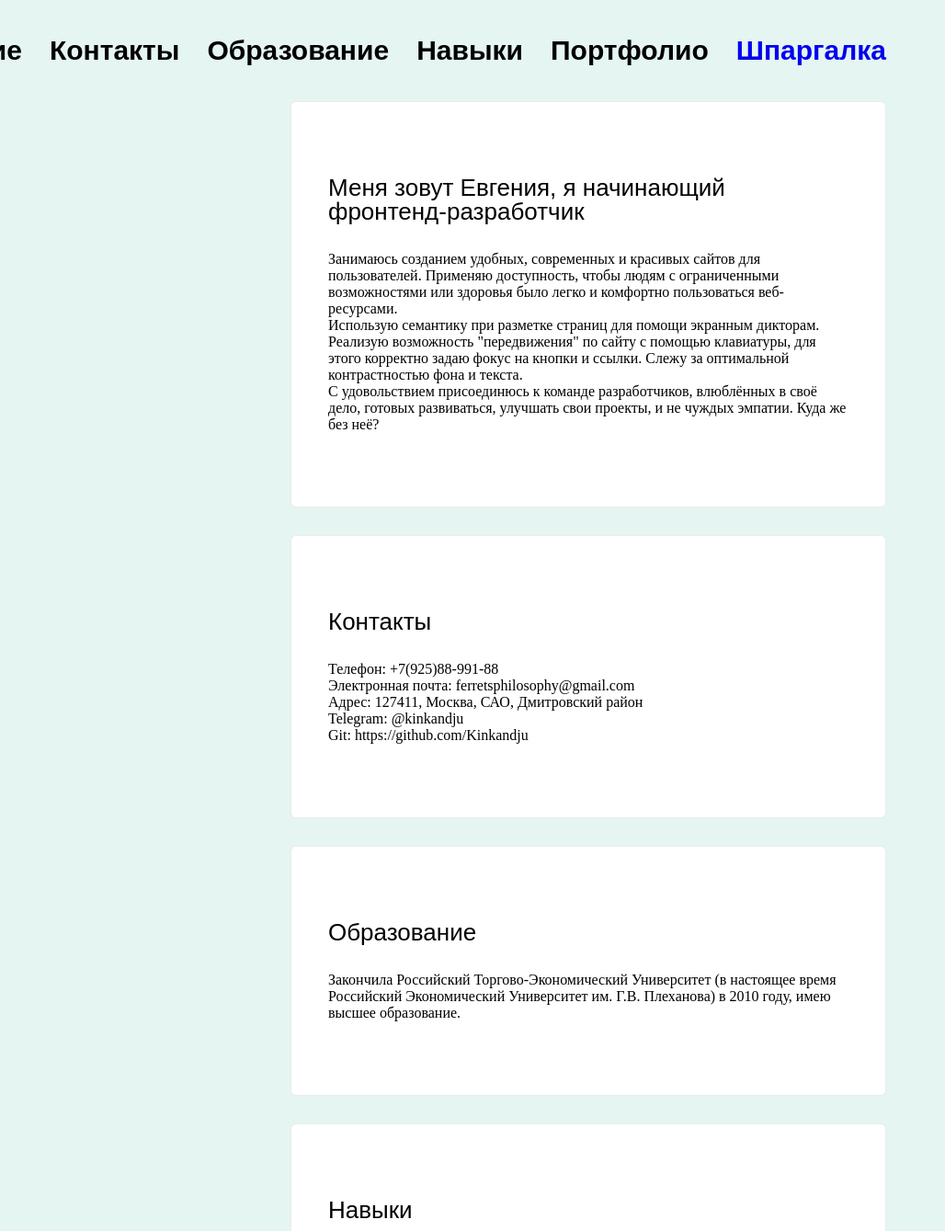
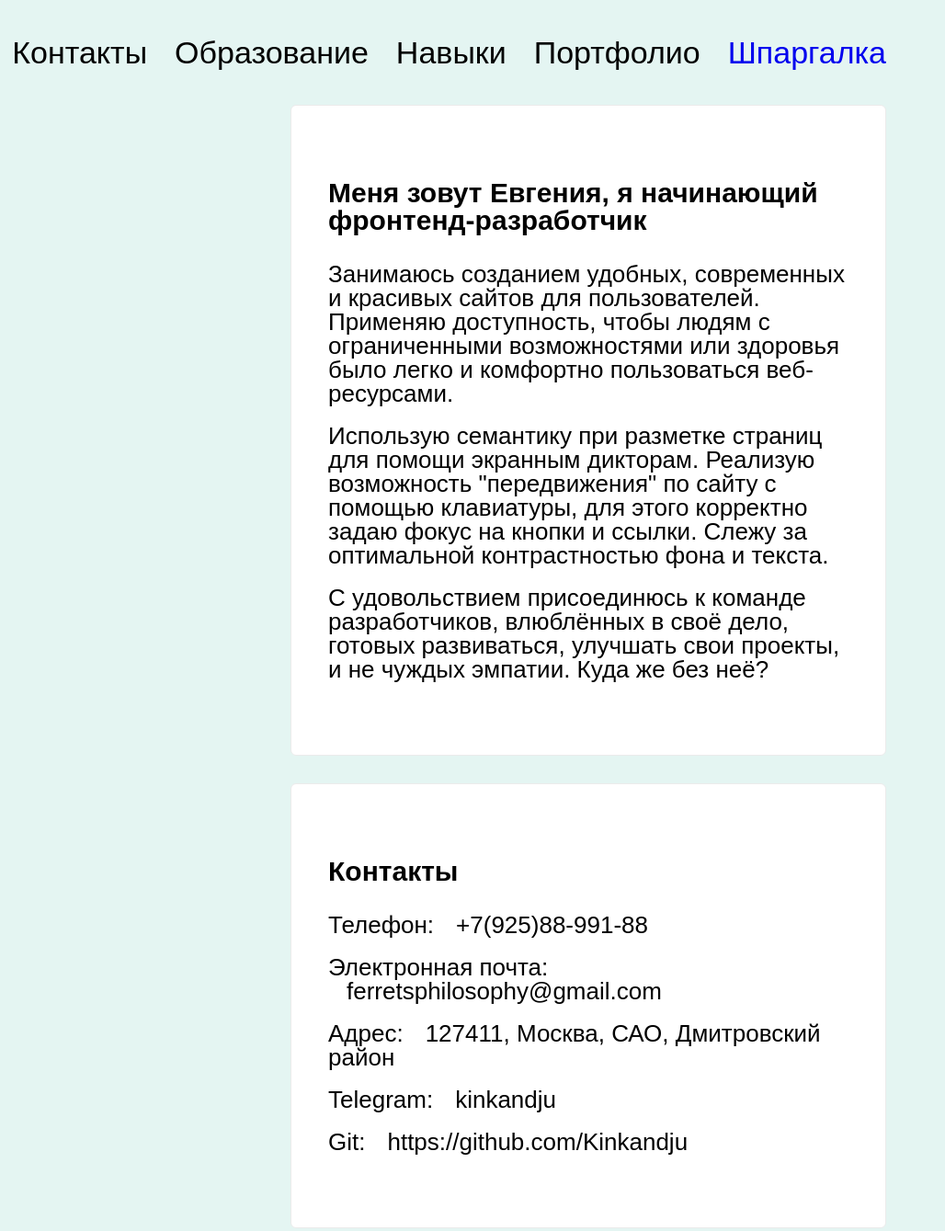
Before and after one commit to Kinkandju/jj-pw, a website: page src/index.html in a window 1280 px wide. Shown: the top 1339 px of the page at 92% size, without its empty margins (0-1028 px from the left). Drawn offline with nearby package versions, Linux system fonts and the light colour scheme; files that its build step writes are made by us from their sources; files whose address does not match are found by name.

Commit message:
Стилизует блоки

```diff
--- a/src/_contacts.html
+++ b/src/_contacts.html
@@ -3,24 +3,26 @@
 
 	<ul class="contacts__list">
 		<li class="contacts__item">
-			Телефон:
-			+7(925)88-991-88
+			<span>Телефон:</span>
+			<a href="tel:+79258899188" aria-label="Контактный телефон">+7(925)88-991-88</a>
 		</li>
 		<li class="contacts__item">
-			Электронная почта:
-			ferretsphilosophy@gmail.com
+			<span>Электронная почта:</span>
+			<a href="mailto:ferretsphilosophy@gmail.com"
+				aria-label="Адрес электронная почта">ferretsphilosophy@gmail.com</a>
 		</li>
 		<li class="contacts__item">
-			Адрес:
-			127411, Москва, САО, Дмитровский район
+			<span>Адрес:</span>
+			<a href="https://yandex.ru/maps/213/moscow/geo/dmitrovskiy_rayon/53211675/?ll=37.523788%2C55.890060&source=wizgeo&utm_medium=maps-desktop&utm_source=serp&z=14"
+				aria-label="Местоположение">127411, Москва, САО, Дмитровский район</a>
 		</li>
 		<li class="contacts__item">
-			Telegram:
-			@kinkandju
+			<span>Telegram:</span>
+			<a href="https://t.me/kinkandju" aria-label="Мессенджер для связи">kinkandju</a>
 		</li>
 		<li class="contacts__item">
-			Git:
-			https://github.com/Kinkandju
+			<span>Git:</span>
+			<a href="https://github.com/Kinkandju" aria-label="Репозиторий git">https://github.com/Kinkandju</a>
 		</li>
 	</ul>
 
--- a/src/scss/blocks/contacts.scss
+++ b/src/scss/blocks/contacts.scss
@@ -2,9 +2,38 @@
 	h2 {
 		margin: 0 0 30px 0;
 
+		font-family: $font--yk-bold;
+		font-weight: 700;
+		font-size: 30px;
+		line-height: 30px;
+	}
+}
+
+.contacts__item {
+	margin: 0 0 20px 0;
+
+	&:last-child {
+		margin: 0;
+	}
+
+	span,
+	a {
+		color: black;
+	}
+
+	span {
 		font-family: $font--yk-regular;
 		font-weight: 400;
 		font-size: 26px;
 		line-height: 26px;
 	}
+
+	a {
+		margin: 0 0 0 20px;
+
+		font-family: $font--yk-light;
+		font-weight: 300;
+		font-size: 26px;
+		line-height: 26px;
+	}
 }
--- a/src/scss/blocks/education.scss
+++ b/src/scss/blocks/education.scss
@@ -1,10 +1,25 @@
 .education {
 	h2 {
 		margin: 0 0 30px 0;
+
+		font-family: $font--yk-bold;
+		font-weight: 700;
+		font-size: 30px;
+		line-height: 30px;
+	}
+}
+
+.education__description {
+	p {
+		margin: 0 0 20px 0;
 
 		font-family: $font--yk-regular;
 		font-weight: 400;
 		font-size: 26px;
 		line-height: 26px;
+
+		&:last-child {
+			margin: 0;
+		}
 	}
 }
--- a/src/scss/blocks/greeting.scss
+++ b/src/scss/blocks/greeting.scss
@@ -1,10 +1,25 @@
 .greeting {
 	h2 {
 		margin: 0 0 30px 0;
+
+		font-family: $font--yk-bold;
+		font-weight: 700;
+		font-size: 30px;
+		line-height: 30px;
+	}
+}
+
+.greeting__description {
+	p {
+		margin: 0 0 20px 0;
 
 		font-family: $font--yk-regular;
 		font-weight: 400;
 		font-size: 26px;
 		line-height: 26px;
+
+		&:last-child {
+			margin: 0;
+		}
 	}
 }
--- a/src/scss/blocks/header.scss
+++ b/src/scss/blocks/header.scss
@@ -12,10 +12,10 @@
 .page-header__item {
 	margin: 0 0 0 30px;
 
-	font-family: $font--yk-bold;
-	font-weight: 700;
-	font-size: 30px;
-	line-height: 30px;
+	font-family: $font--yk-light;
+	font-weight: 300;
+	font-size: 34px;
+	line-height: 34px;
 
 	&:first-child {
 		margin: 0;
```
Also changed, not shown: jj-pw/cheatsheet.html (+8 -0 lines), jj-pw/index.html (+12 -10 lines), src/cheatsheet.html (+8 -0 lines), jj-pw/css/style.css, jj-pw/css/style.min.css.
